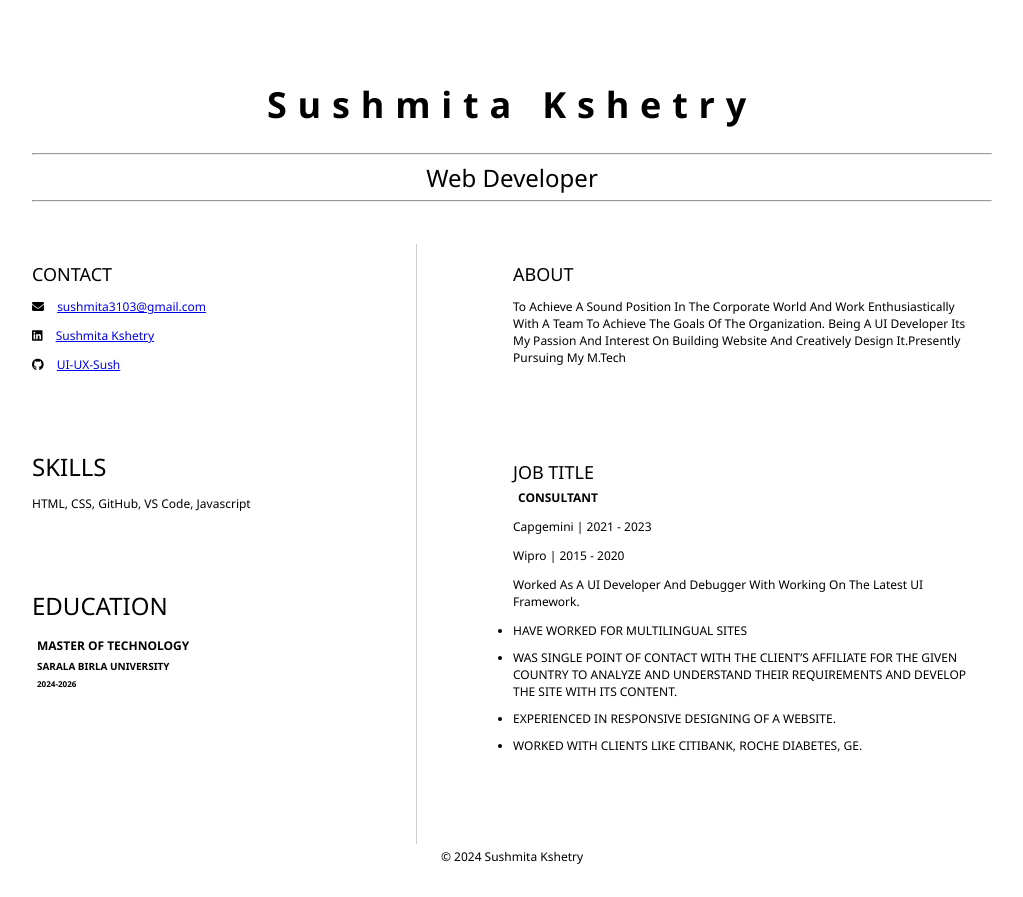
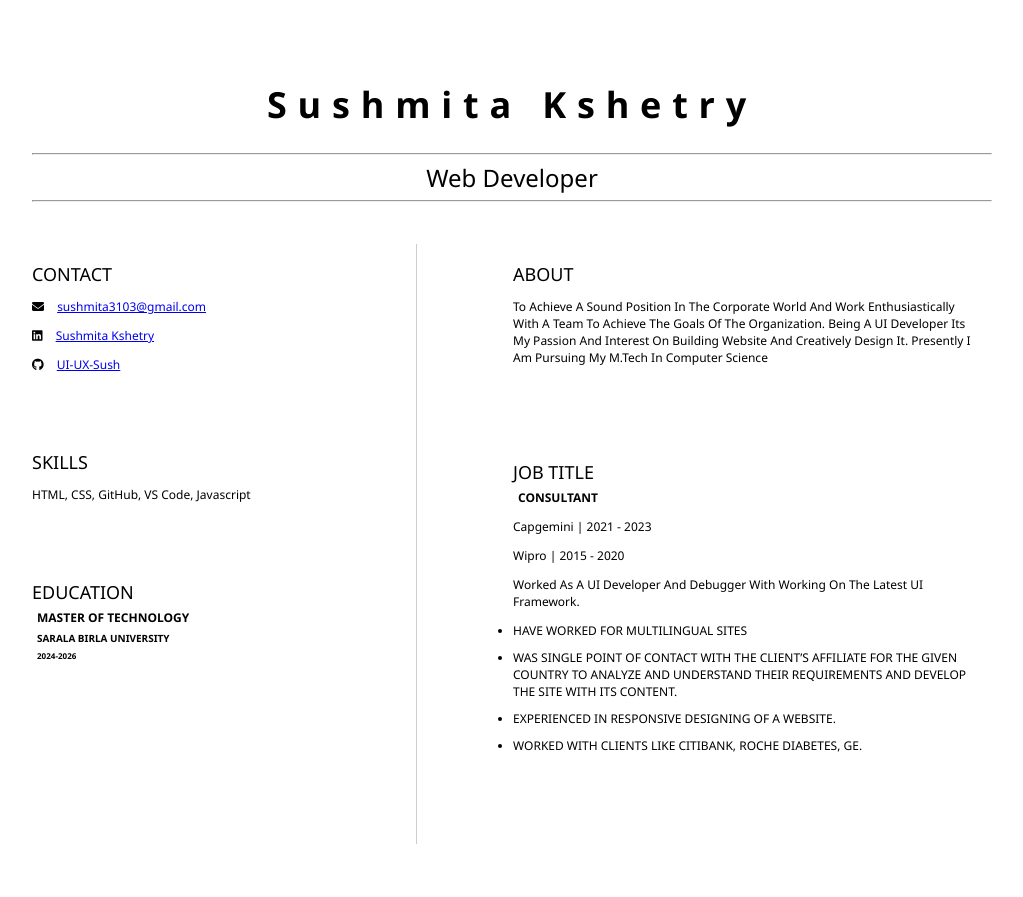
Before and after one commit to UI-UX-sush/Resume, a plain HTML site: page index.html in a window 1280 px wide. Shown: the whole page, without its empty margins (128-1151 px from the left). After the commit the page ends 848 px from the top, so only its background shows below. Drawn offline with Linux system fonts and the light colour scheme.

Commit message:
Add files via upload

```diff
--- a/index.html
+++ b/index.html
@@ -5,7 +5,7 @@
   <link rel="stylesheet" type="text/css" href="main.css">
   <link rel="stylesheet" type="text/css" href="https://cdnjs.cloudflare.com/ajax/libs/font-awesome/6.7.1/css/all.min.css">
 </head>
-<bod gya3y>
+<body>
   <header>
     <h1>Sushmita Kshetry</h1>
     <hr>
@@ -26,7 +26,7 @@
 
 
   <section id="skills">
-    <h2>SKILLS</h2>
+    <h3>Skills</h3>
      <p>HTML,
       CSS,
       GitHub,
@@ -37,10 +37,9 @@
   </section>
 
   <section id="education">
-    <h2>Education</h2>
+    <h3>Education</h3>
     <h4>Master of technology </h3>
     <h5>Sarala Birla University</h4>
-
     <h6>2024-2026</h5>
   </section>
 </div>
@@ -48,7 +47,9 @@
 <div class="right-cont">
 <section id="about">
   <h3>About</h3>
-  <p>To achieve a sound position in the corporate world and work enthusiastically with a team to achieve the goals of the organization. Being a UI developer its my passion and interest on building website and creatively design it.Presently pursuing my M.Tech</p>
+  <p>To achieve a sound position in the corporate world and work enthusiastically with a team to achieve the goals of the organization.
+    Being a UI developer its my passion and interest on building website and creatively design it.
+    Presently I am pursuing my M.Tech in computer science</p>
 </section>
 <section id="experience">
   <h3>Job Title</h3>
@@ -79,8 +80,6 @@
 
 
 
-<footer>
-  <p>&copy; 2024 Sushmita Kshetry</p>
-</footer>
+
 </body>
 </html>
```
